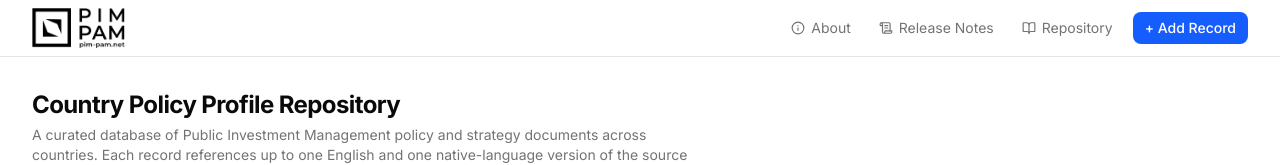
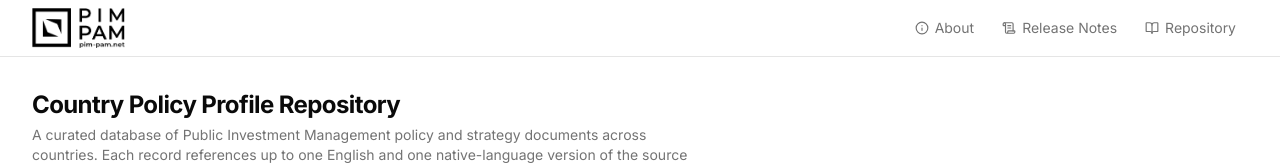
Before and after one commit to kai2ser/pimrepository, a Next.js app: page / in a window 1280 px wide. Shown: the top 165 px of the page. Built offline with nearby package versions, Linux system fonts and the light colour scheme; no server answers; the database is empty.

Commit message:
feat: remove Add Record button from top nav
Co-Authored-By: Claude Sonnet 4.6 <noreply@anthropic.com>

```diff
--- a/app/layout.tsx
+++ b/app/layout.tsx
@@ -58,12 +58,6 @@ export default function RootLayout({
                   <BookOpen className="h-3.5 w-3.5" />
                   Repository
                 </Link>
-                <Link
-                  href="/records/new"
-                  className="flex items-center gap-1.5 text-sm font-medium bg-blue-600 text-white px-3 py-1.5 rounded-md hover:bg-blue-700 transition-colors ml-1"
-                >
-                  + Add Record
-                </Link>
               </nav>
             </div>
           </div>
```
